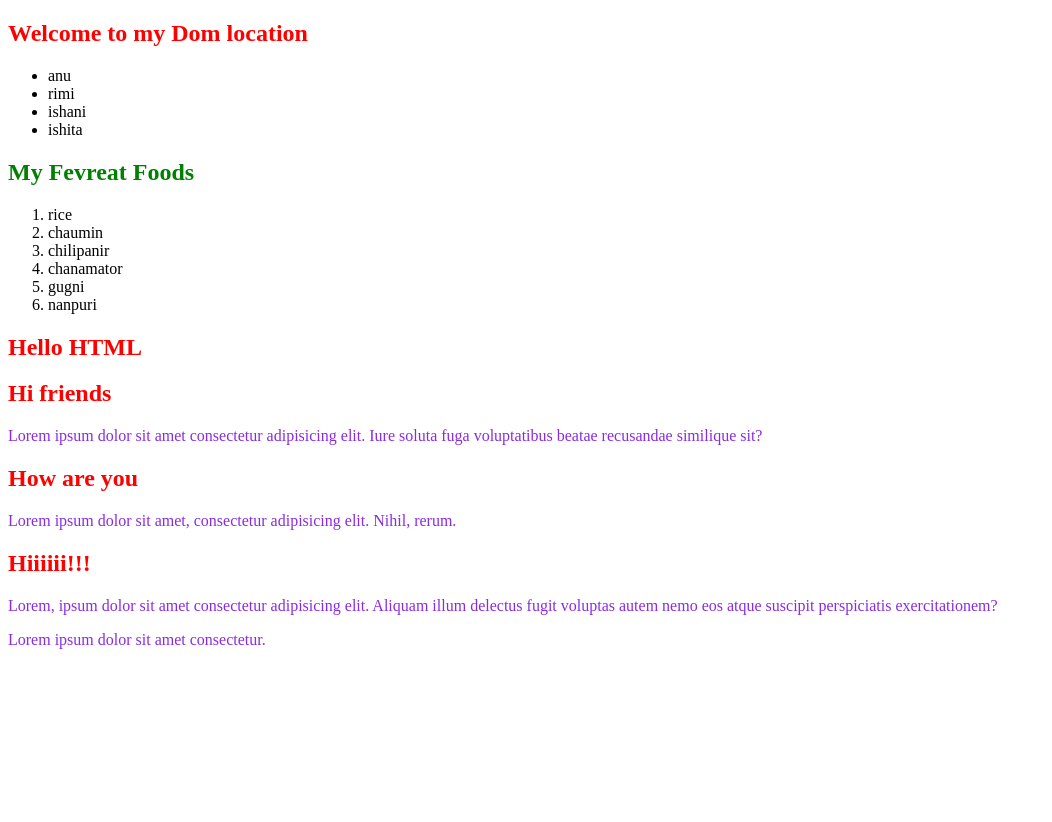
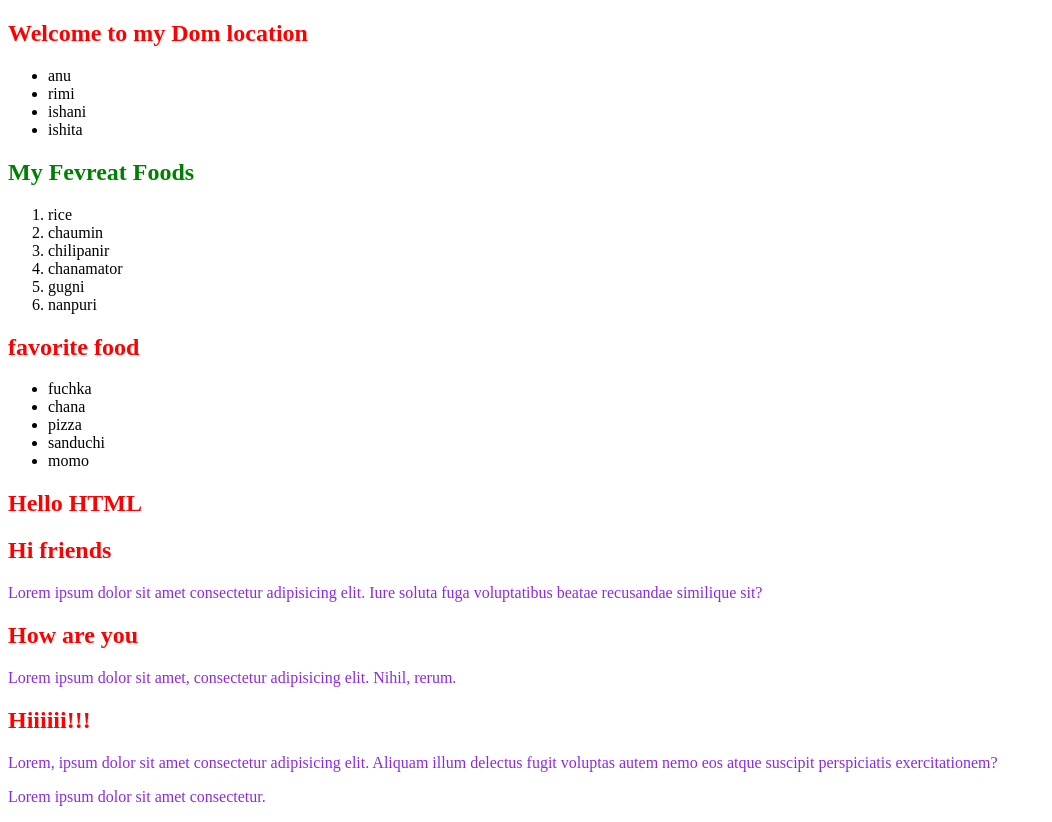
Before and after one commit to sucharita4867/Document-Object-Model, a plain HTML site: page first-Dom/index.html in a window 1280 px wide. Shown: the whole page, without its empty margins (0-1052 px from the left). Before the commit the page ends 800 px from the top, so only its background shows below. Drawn offline with Linux system fonts and the light colour scheme.

Commit message:
practice class name use for javascript

```diff
--- a/first-Dom/index.html
+++ b/first-Dom/index.html
@@ -26,13 +26,21 @@
       <section>
             <h1 id="food-title">My Fevreat Foods</h1>
             <ol>
-                  <li>rice</li>
+                  <li id="idRice">rice</li>
                   <li>chaumin</li>
                   <li>chilipanir</li>
                   <li>chanamator</li>
                   <li>gugni</li>
                   <li>nanpuri</li>
             </ol>
+            <h1>favorite food</h1>
+            <ul>
+                  <li class="favorites">fuchka</li>
+                  <li class="favorites">chana</li>
+                  <li class="favorites">pizza</li>
+                  <li class="favorites">sanduchi</li>
+                  <li class="favorites">momo</li>
+            </ul>
       </section>
       <section>
             <h1>Hello HTML</h1>
@@ -49,23 +57,36 @@
       </section>
 
       <script>
+            // get eliment by id name
+            const riceItems = document.getElementById('idRice')
+            riceItems.innerText = 'rice is my fevarite'
+            // console.log(riceItems)
             const idFoods = document.getElementById('food-title')
-            console.log(idFoods)
+            // console.log(idFoods)
             // console.log('Hello javaScript')
             // console.log('Hi javaScript')
+            // all list itams
             const licalection = document.getElementsByTagName('li')
             // console.log(licalection)
             // for (let li of licalection) {
             //       // console.log(li.innerText)
             // }
+            // all heading h1
             // const allHeading = document.getElementsByTagName('h1')
             // for (let heading of allHeading) {
             //       console.log(heading.innerText)
             // }
+            // all paregraph
             // const allPeragraph = document.getElementsByTagName('p')
             // for (let peragraph of allPeragraph) {
             //       console.log(peragraph.innerText)
             // }
+            // foot title
+            // const foodheading = document.getElementById('food-title')
+            // console.log(foodheading)
+
+            // get element by class name
+            const
       </script>
       <script src="script.js"></script>
 </body>
```
